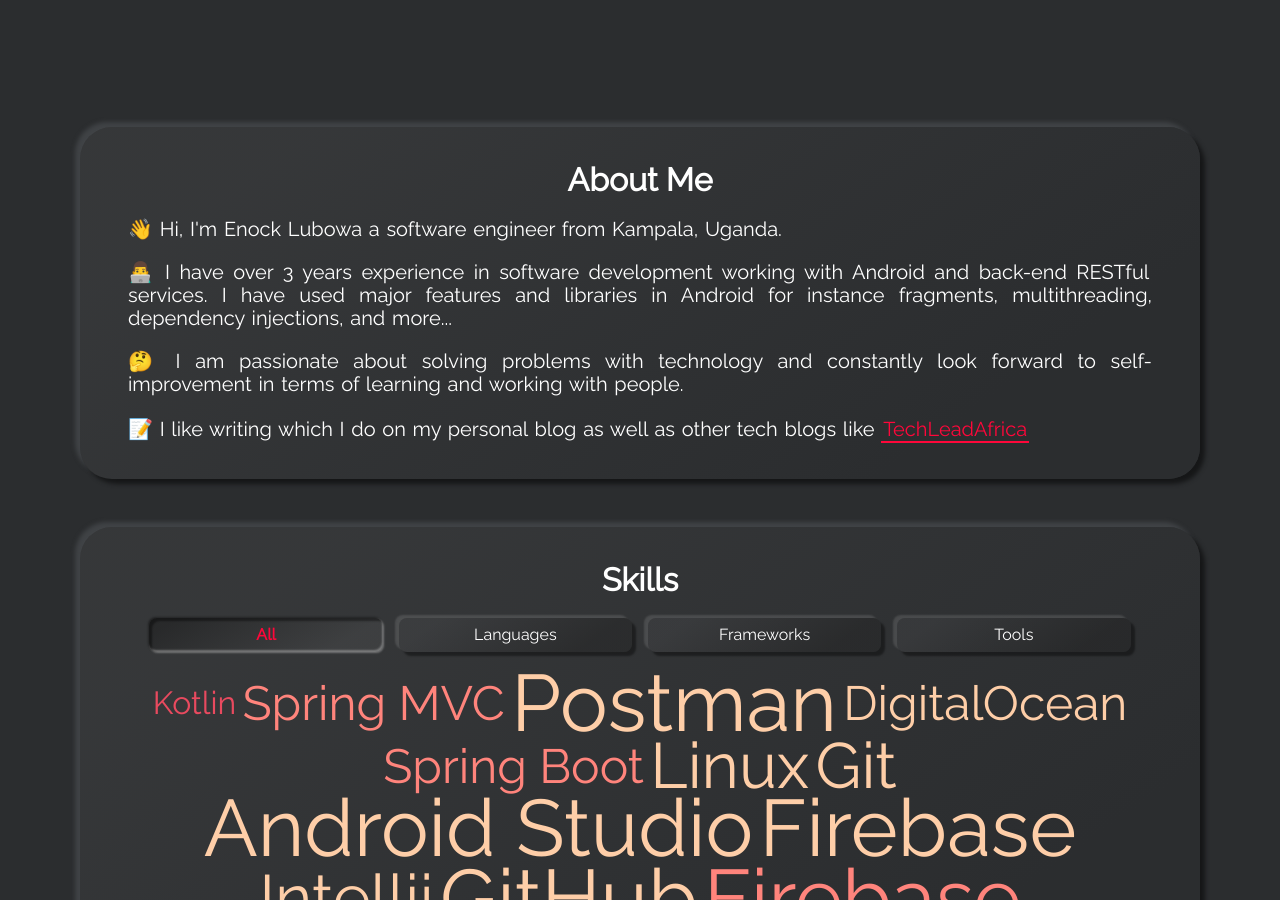
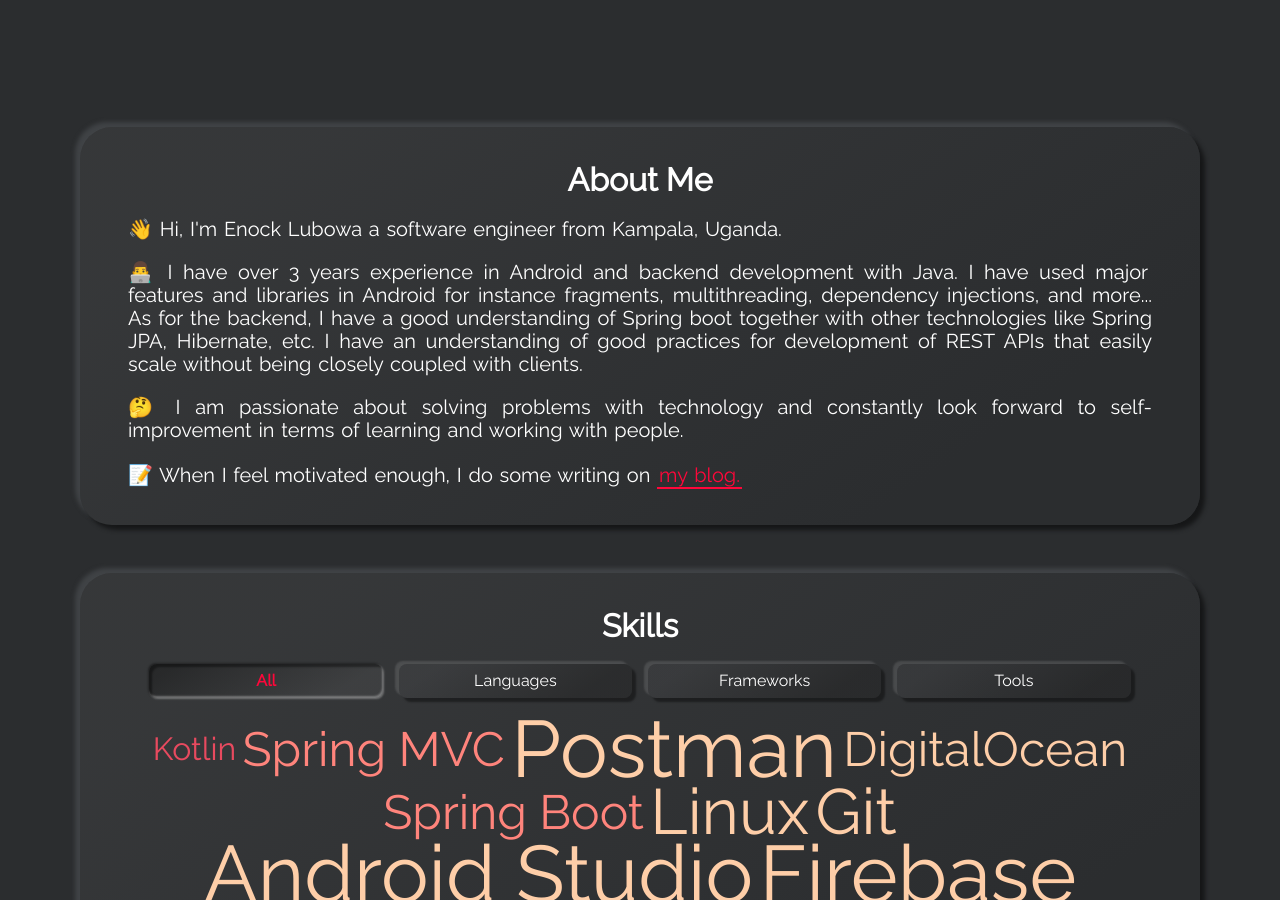
Before and after one commit to giddy-mpungu/giddy-mpungu.github.io, a Jekyll site: the page built from index.html, in a window 1280 px wide and 900 px high, scrolled down 933 px. Built offline with Jekyll 4.4.1, drawn with Linux system fonts in a browser that asks for light colours.

Commit message:
Update section-aboutme.html

```diff
--- a/_includes/section-aboutme.html
+++ b/_includes/section-aboutme.html
@@ -5,7 +5,7 @@
 </p>
 
 <p class="description" data-aos="fade-down">
-	👨‍💻️ I have over 3 years experience in software development working with Android and back-end RESTful services. I have used major features and libraries in Android for instance fragments, multithreading, dependency injections, and more...
+	👨‍💻️ I have over 3 years experience in Android and backend development with Java. I have used major features and libraries in Android for instance fragments, multithreading, dependency injections, and more... As for the backend, I have a good understanding of Spring boot together with other technologies like Spring JPA, Hibernate, etc. I have an understanding of good practices for development of REST APIs that easily scale without being closely coupled with clients.
 </p>
 
 <p class="description" data-aos="fade-down">
@@ -13,5 +13,5 @@
 </p>
 
 <p class="description" data-aos="fade-down">
-	📝️ I like writing which I do on my personal blog as well as other tech blogs like <a class="highlight-link" href="https://techleadafrica.com">TechLeadAfrica</a>
+	📝️ When I feel motivated enough, I do some writing on <a class="highlight-link" href="https://techleadafrica.com">my blog.</a>
 </p>
```
